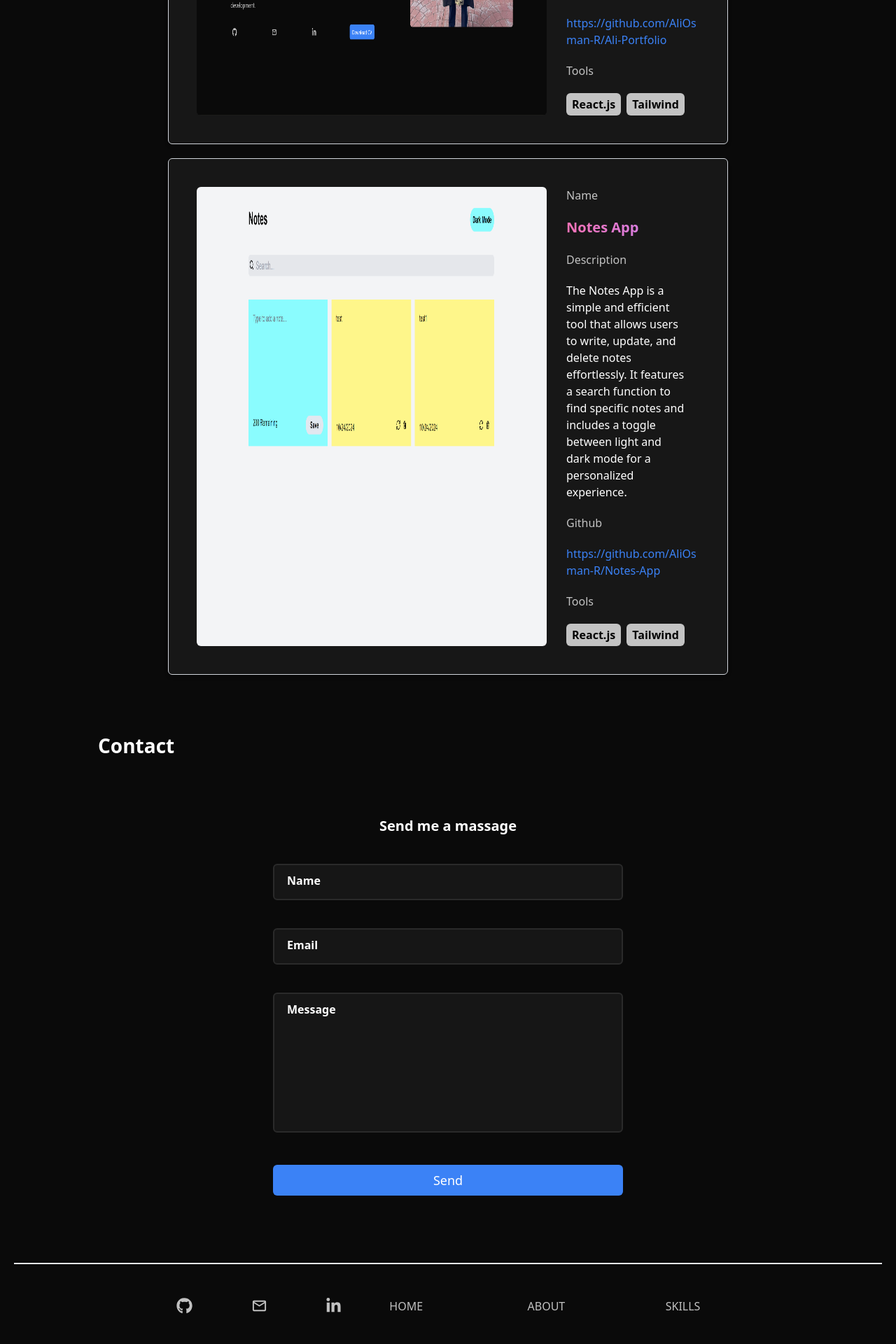
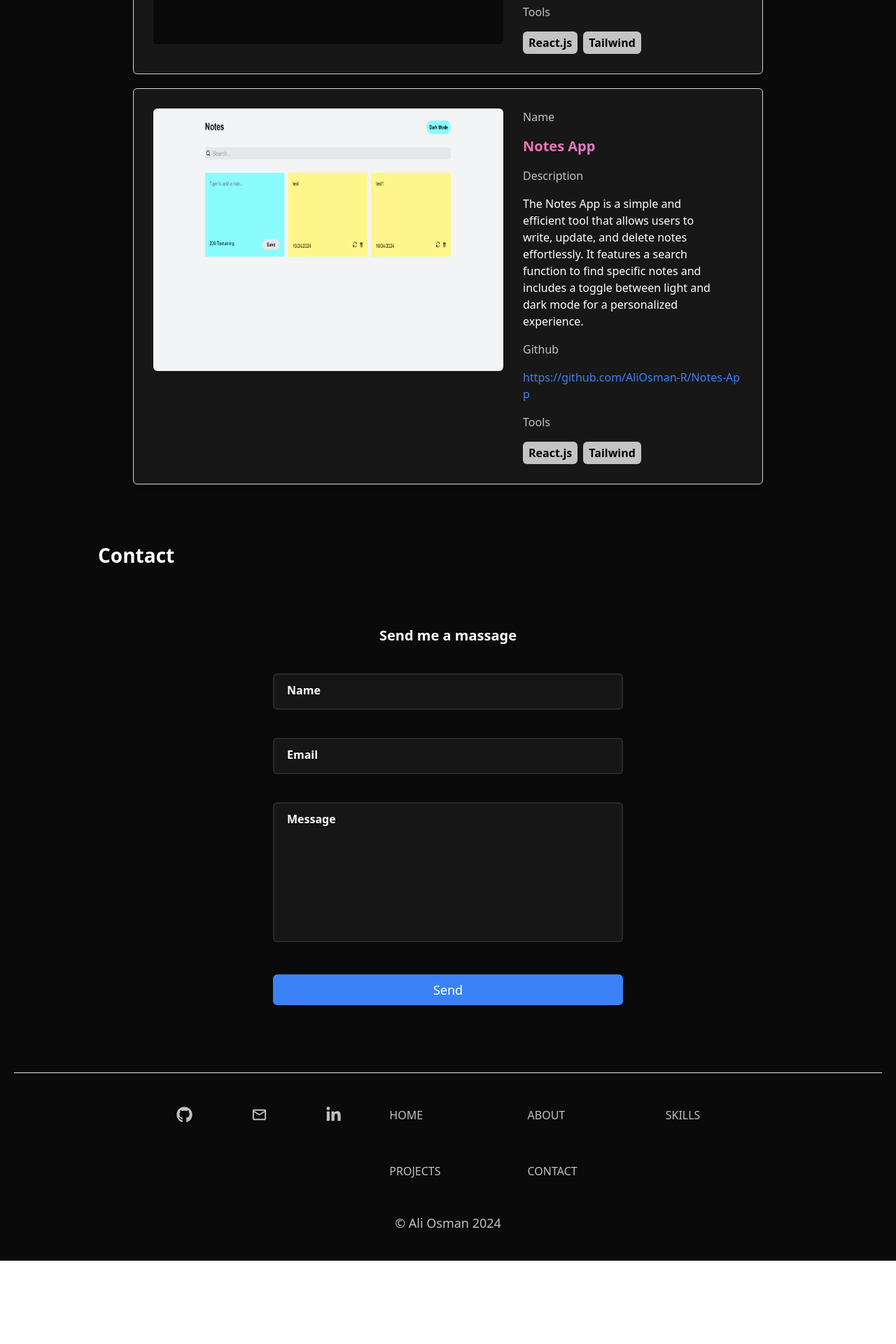
Before and after one commit to AliOsman-R/Ali-Portfolio, a React (Vite) app: page / in a window 1280 px wide. Shown: the part 2100-4020 px from the top of the page at 70% size. After the commit the page ends 3901 px from the top, so only its background shows below. Built offline with nearby package versions, Linux system fonts and the light colour scheme.

Commit message:
update project card style.

```diff
--- a/src/index.css
+++ b/src/index.css
@@ -50,7 +50,7 @@
     }
 
     .project-card-style {
-        @apply bg-white dark:bg-cardColor border border-gray-300 shadow-md w-[80%] min-h-[300px] max-xl:p-3 p-10  flex xl:flex-row max-xl:flex-col gap-7 rounded-md
+        @apply bg-white dark:bg-cardColor border border-gray-300 shadow-md w-[90%] min-h-[300px] max-xl:p-3 p-7  flex xl:flex-row max-xl:flex-col gap-7 rounded-md
     }
 
     .project-name-style {
@@ -58,7 +58,7 @@
     }
 
     .project-image-style {
-        @apply max-xl:w-full xl:max-w-[500px] min-h-[375px] h-full rounded-md transition-all transform hover:opacity-80 hover:shadow-lg max-sm:h-[200px]
+        @apply max-xl:w-full xl:max-w-[500px] max-h-[375px] min-h-[375px] h-full rounded-md transition-all transform hover:opacity-80 hover:shadow-lg max-sm:h-[200px]
     }
 
     .contact-input-style {
--- a/src/layout/Footer.tsx
+++ b/src/layout/Footer.tsx
@@ -11,7 +11,7 @@ const Footer = () => {
   const {t } = useTranslation();
 
   return (
-    <div className="flex flex-col justify-center items-center w-full mt-10 border-t-2 p-5 pt-10 gap-10 dark:text-textColor">
+    <div className="flex flex-col justify-center items-center w-full mt-10 border-t p-5 pt-10 gap-10 dark:text-textColor">
       <div className="flex flex-col max-xl:items-center max-xl:gap-10 xl:flex-row xl:justify-around w-[70%]">
         <div className="flex justify-between h-[40px] w-[50%] xl:w-[30%]">
           <a
--- a/src/pages/About.tsx
+++ b/src/pages/About.tsx
@@ -15,7 +15,7 @@ const About = () => {
       <div className="flex max-md:flex-col max-md:mt-10 mt-[60px] gap-20">
 
         <div className="flex flex-grow flex-col gap-5 w-full">
-          <div className="flex max-sm:flex-col gap-5 max-md:flex-row md:flex-col max-md:items-center">
+          <div className="flex max-sm:flex-col gap-5 max-md:flex-row md:flex-col xl:flex-row xl:items-center max-md:items-center">
             <img
             src={"/Ali-pic.jpg"}
             alt="Ali's image"
--- a/src/sections/Projects.tsx
+++ b/src/sections/Projects.tsx
@@ -19,7 +19,7 @@ const Projects = () => {
                 className="project-image-style"
               />
             </a>
-            <div className="flex flex-col gap-5 w-full">
+            <div className="flex flex-col gap-4 w-full">
               <h2 className={commonStyle}>{t("projects.name")}</h2>
               <a
                 href={project.link}
```
